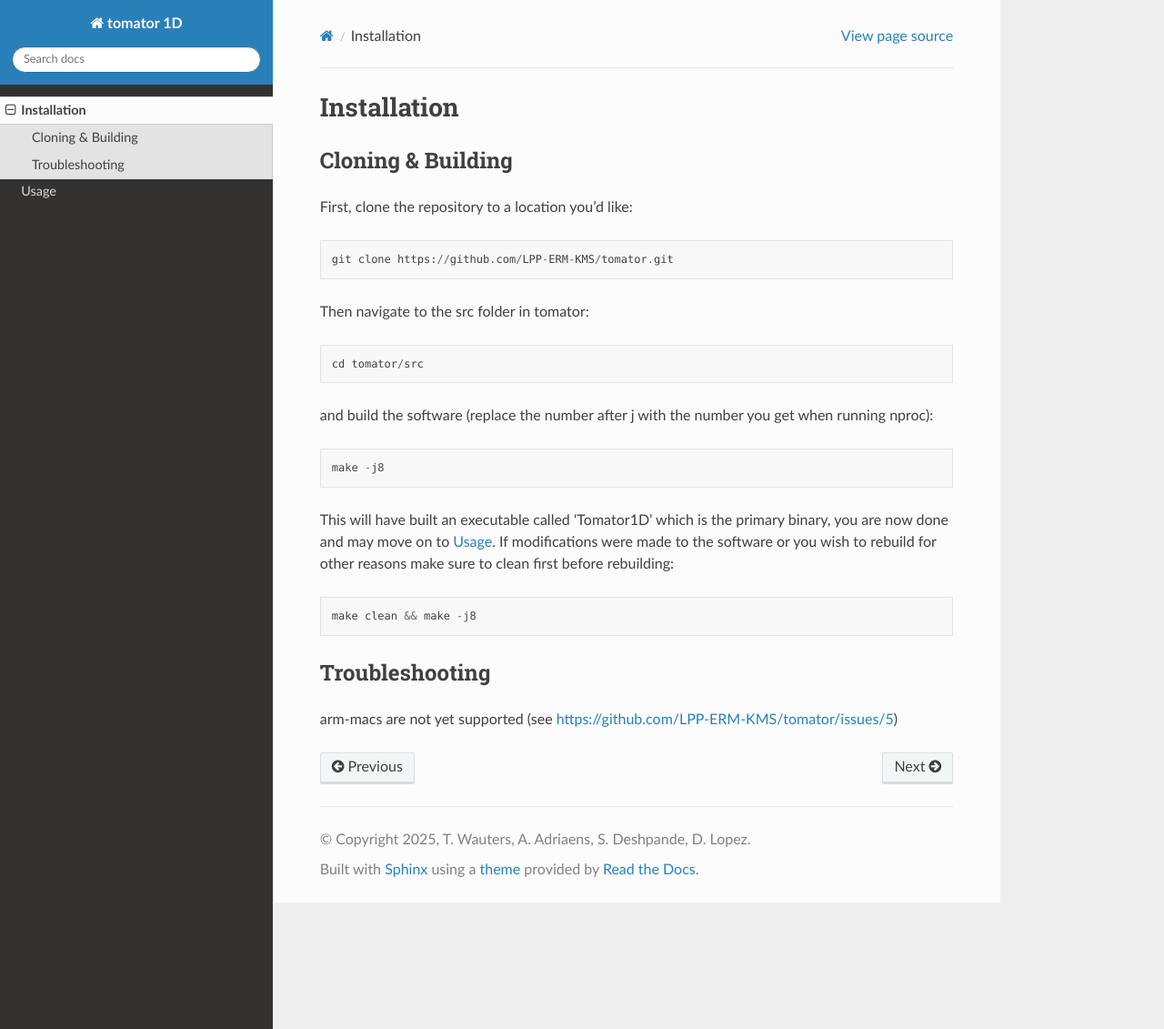
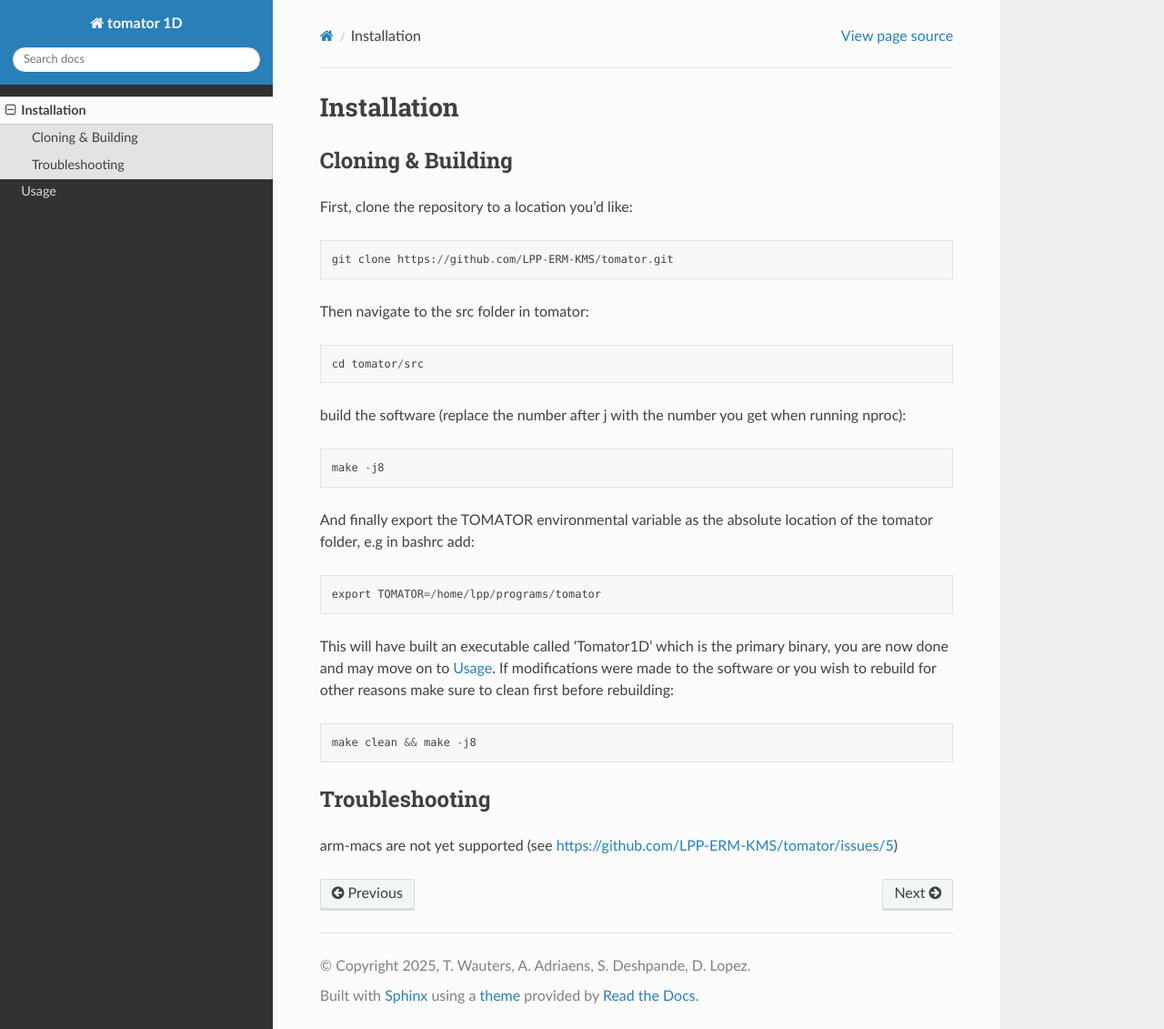
Before and after one commit to LPP-ERM-KMS/tomator, a Sphinx documentation site: the page built from docs/source/Installation.rst, in a window 1280 px wide and 1131 px high. Shown: the whole window at 91% size. Built offline with Sphinx 7.4.7 and the Read the Docs theme 3.1.0, drawn with Linux system fonts in a browser that asks for light colours.

Commit message:
added TOMATOR flag documentation

```diff
--- a/docs/source/Installation.rst
+++ b/docs/source/Installation.rst
@@ -12,9 +12,14 @@ Then navigate to the src folder in tomator::
 
     cd tomator/src
 
-and build the software (replace the number after j with the number you get when running nproc)::
+build the software (replace the number after j with the number you get when running nproc)::
 
     make -j8
+
+And finally export the TOMATOR environmental variable as the absolute location of the tomator folder,
+e.g in bashrc add::
+
+    export TOMATOR=/home/lpp/programs/tomator
 
 This will have built an executable called 'Tomator1D' which is the primary
 binary, you are now done and may move on to :doc:`Usage`.  If modifications were made
```
Also changed, not shown: 4 other files.
